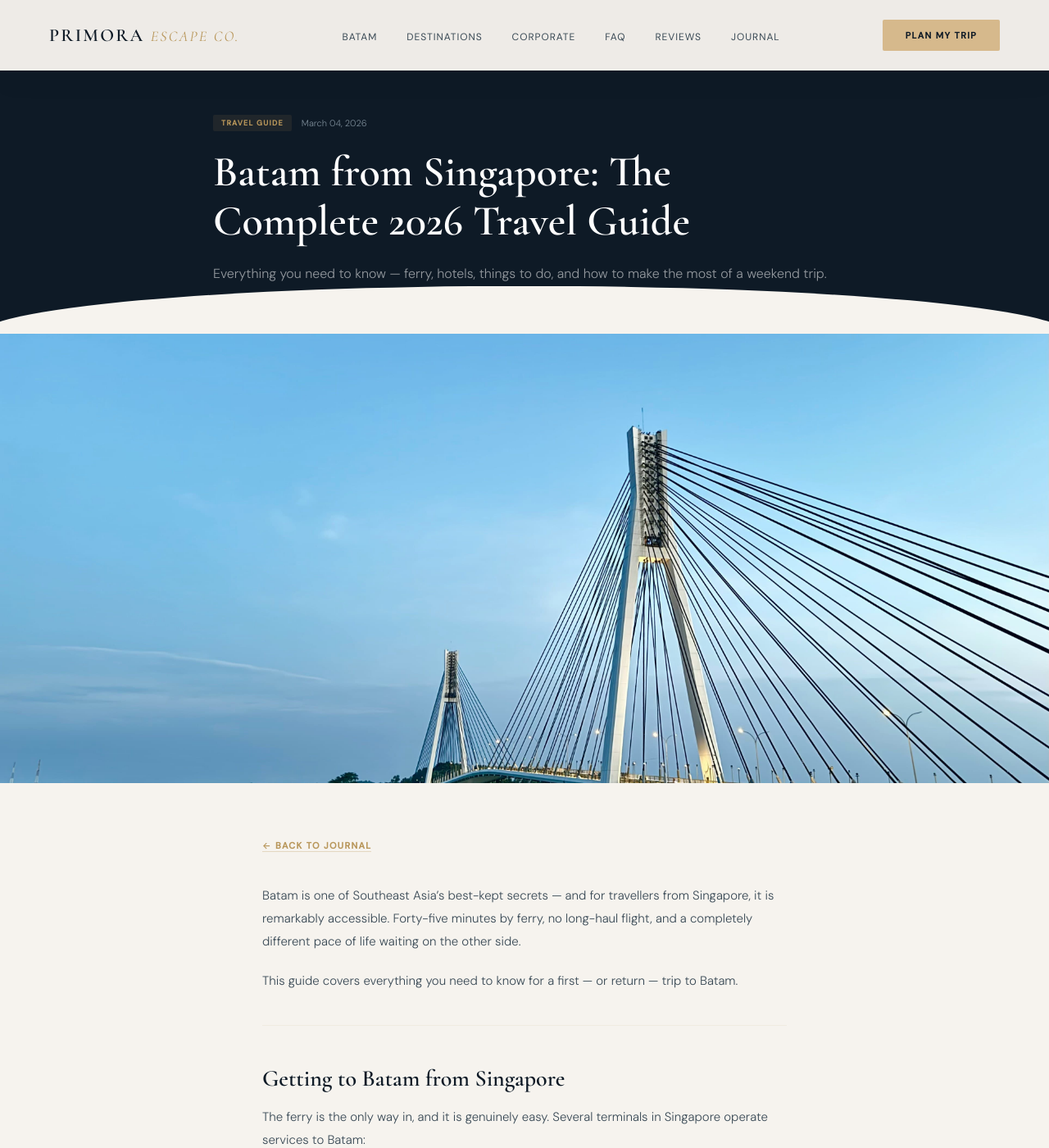
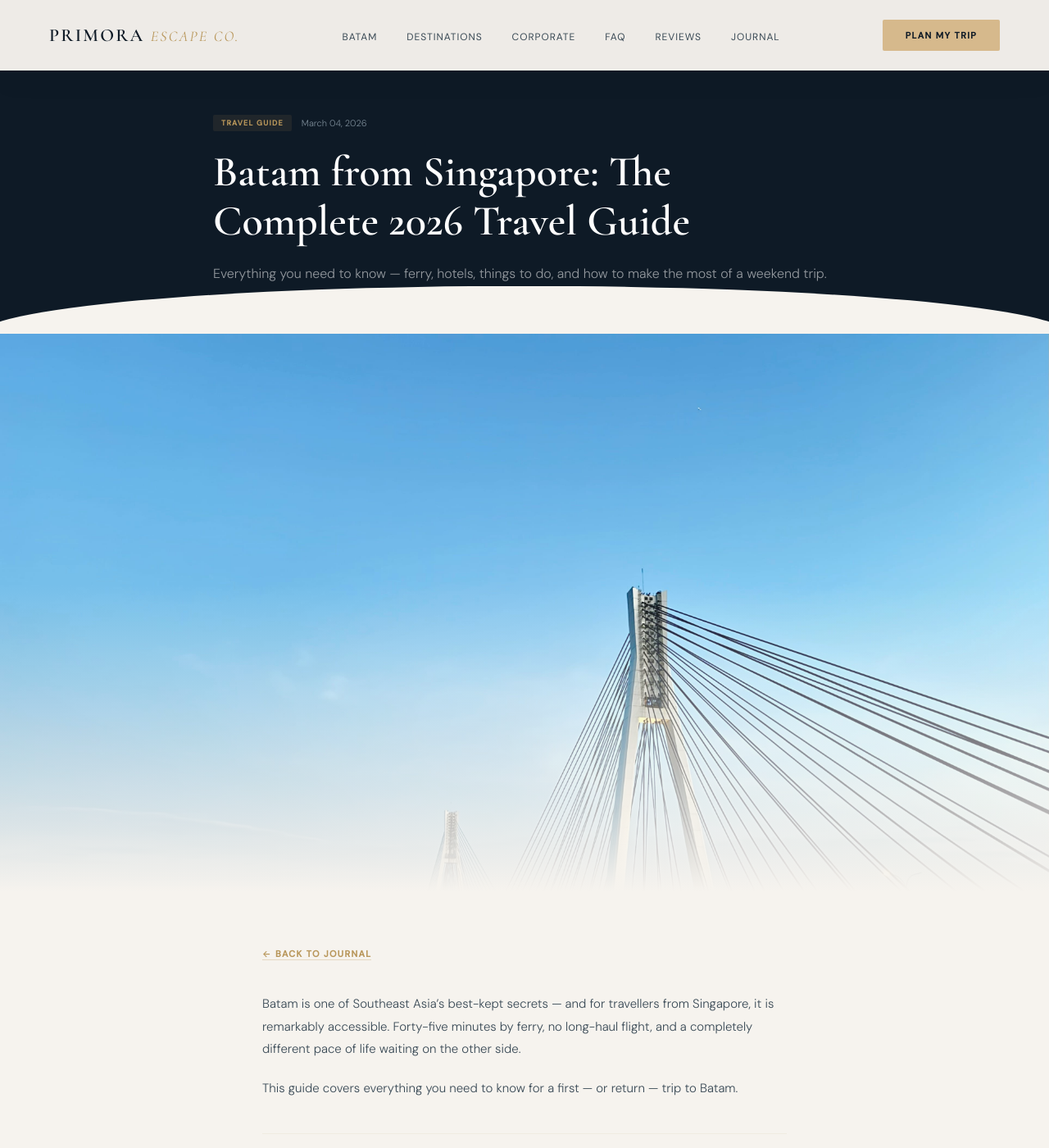
Before and after one commit to yourcancerboy/primora, a Jekyll site: the page built from _posts/2026-03-04-batam-from-singapore-travel-guide.md, in a window 1280 px wide and 1400 px high. Shown: the whole window at 82% size. Built offline with Jekyll 4.4.1, drawn with Linux system fonts in a browser that asks for light colours.

Commit message:
Update default.html

```diff
--- a/_layouts/default.html
+++ b/_layouts/default.html
@@ -125,9 +125,10 @@
   .article-title em { font-style: italic; color: var(--champagne); }
   .article-subtitle { font-size: 16px; font-weight: 300; color: rgba(255,255,255,0.55); line-height: 1.7; }
 
-  /* Article cover image — fixed aspect ratio, never shows full raw dimensions */
-  .article-cover-wrap { position: relative; aspect-ratio: 21/9; overflow: hidden; background: var(--navy); width: 100%; }
-  .article-cover { position: absolute; inset: 0; width: 100%; height: 100%; object-fit: cover; object-position: center; display: block; }
+  /* Article cover — tall hero with gradient fade into page background */
+  .article-cover-wrap { position: relative; width: 100%; max-height: 680px; overflow: hidden; background: var(--navy); }
+  .article-cover { width: 100%; display: block; object-fit: cover; object-position: center top; max-height: 680px; }
+  .article-cover-wrap::after { content: ""; position: absolute; bottom: 0; left: 0; right: 0; height: 55%; background: linear-gradient(to bottom, transparent 0%, var(--ivory) 100%); pointer-events: none; }
 
   .article-body { max-width: 760px; margin: 0 auto; padding: 64px 60px 100px; }
   .article-body h2 { font-family: 'Cormorant Garamond', Georgia, serif; font-size: 28px; font-weight: 600; color: var(--navy); margin: 48px 0 16px; line-height: 1.2; }
```
